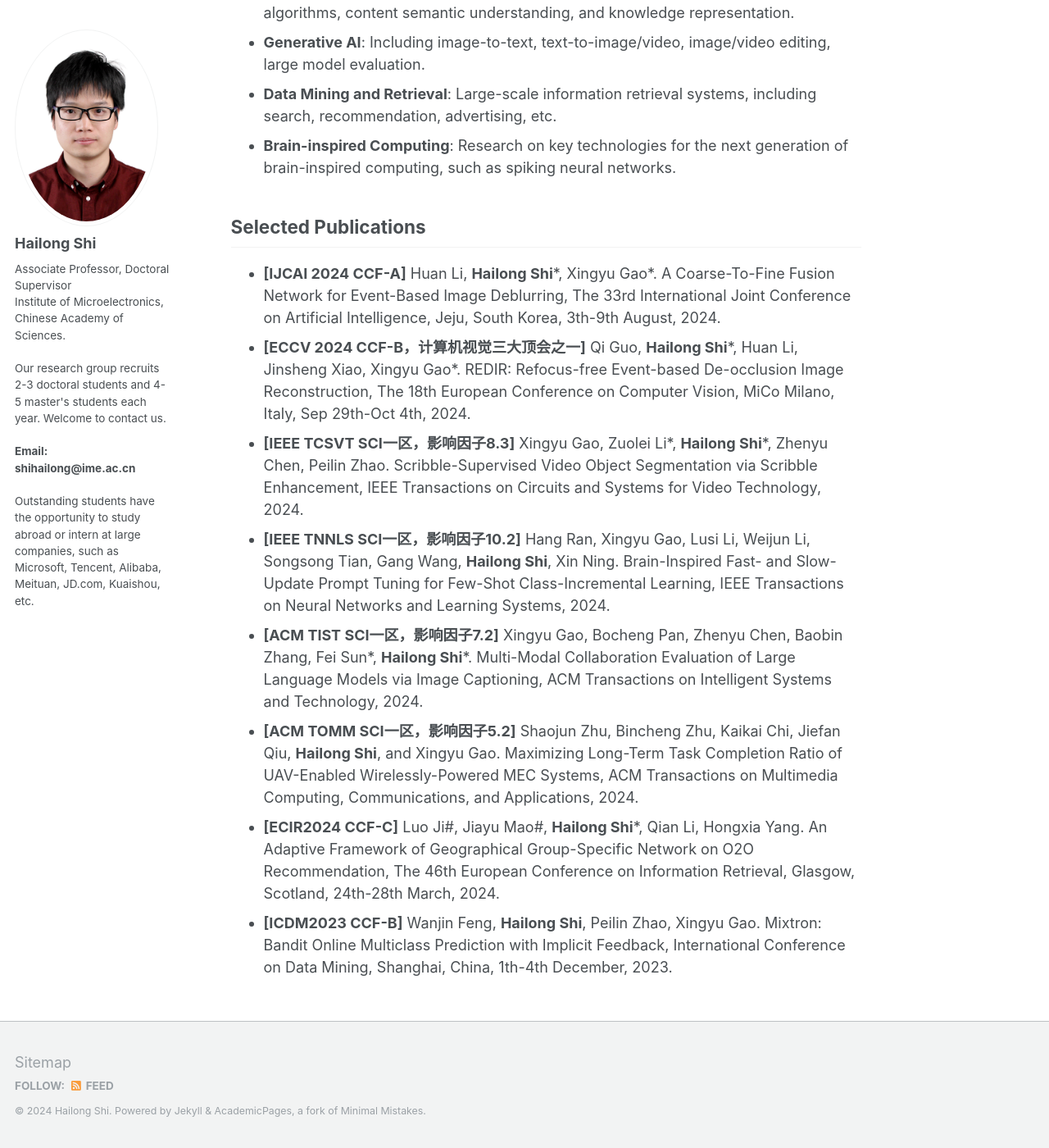
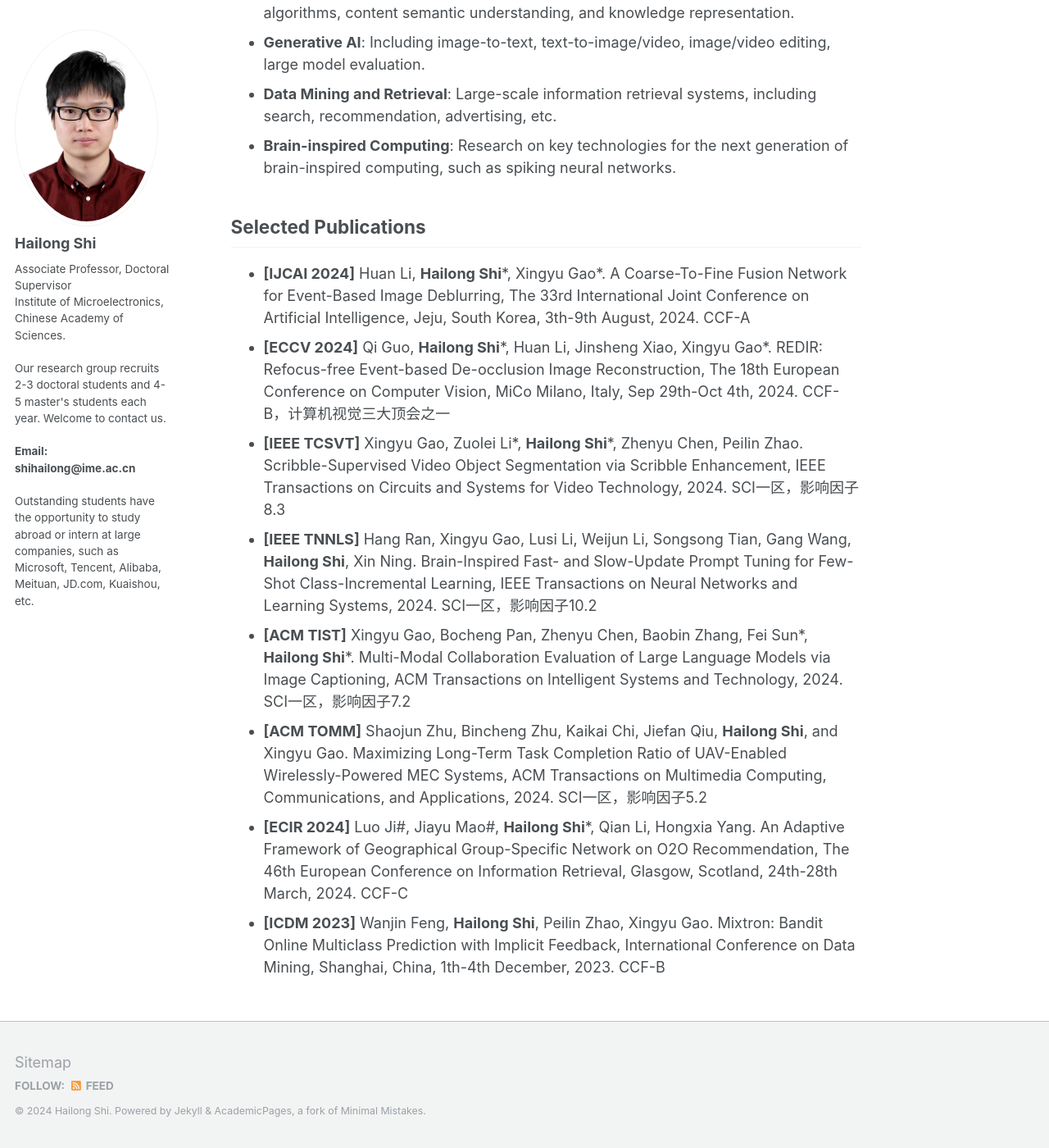
Before and after one commit to shihailong2023/shihailong2023.github.io, a Jekyll site: the page built from _pages/about.md, in a window 1280 px wide and 1400 px high, scrolled down 1435 px. Shown: the whole window at 82% size. Built offline with Jekyll 4.4.1, drawn with Linux system fonts in a browser that asks for light colours.

Commit message:
Update about.md

```diff
--- a/_pages/about.md
+++ b/_pages/about.md
@@ -34,11 +34,11 @@ This is Hailong Shi’s personal homepage.
 
 
 ## Selected Publications
-* **\[IJCAI 2024 CCF-A\]** Huan Li, **Hailong Shi**\*, Xingyu Gao\*. A Coarse-To-Fine Fusion Network for Event-Based Image Deblurring, The 33rd International Joint Conference on Artificial Intelligence, Jeju, South Korea, 3th-9th August, 2024.
-* **\[ECCV 2024 CCF-B，计算机视觉三大顶会之一\]** Qi Guo, **Hailong Shi**\*, Huan Li, Jinsheng Xiao, Xingyu Gao\*. REDIR: Refocus-free Event-based De-occlusion Image Reconstruction, The 18th European Conference on Computer Vision, MiCo Milano, Italy, Sep 29th-Oct 4th, 2024.
-* **\[IEEE TCSVT SCI一区，影响因子8.3\]** Xingyu Gao, Zuolei Li\*, **Hailong Shi**\*, Zhenyu Chen, Peilin Zhao. Scribble-Supervised Video Object Segmentation via Scribble Enhancement, IEEE Transactions on Circuits and Systems for Video Technology, 2024.
-* **\[IEEE TNNLS SCI一区，影响因子10.2\]** Hang Ran, Xingyu Gao, Lusi Li, Weijun Li, Songsong Tian, Gang Wang, **Hailong Shi**, Xin Ning. Brain-Inspired Fast- and Slow-Update Prompt Tuning for Few-Shot Class-Incremental Learning, IEEE Transactions on Neural Networks and Learning Systems, 2024.
-* **\[ACM TIST SCI一区，影响因子7.2\]** Xingyu Gao, Bocheng Pan, Zhenyu Chen, Baobin Zhang, Fei Sun\*, **Hailong Shi**\*. Multi-Modal Collaboration Evaluation of Large Language Models via Image Captioning, ACM Transactions on Intelligent Systems and Technology, 2024.
-* **\[ACM TOMM SCI一区，影响因子5.2\]** Shaojun Zhu, Bincheng Zhu, Kaikai Chi, Jiefan Qiu, **Hailong Shi**, and Xingyu Gao. Maximizing Long-Term Task Completion Ratio of UAV-Enabled Wirelessly-Powered MEC Systems, ACM Transactions on Multimedia Computing, Communications, and Applications, 2024.
-* **\[ECIR2024 CCF-C\]** Luo Ji#, Jiayu Mao#, **Hailong Shi**\*, Qian Li, Hongxia Yang. An Adaptive Framework of Geographical Group-Specific Network on O2O Recommendation, The 46th European Conference on Information Retrieval, Glasgow, Scotland, 24th-28th March, 2024.
-* **\[ICDM2023 CCF-B\]** Wanjin Feng, **Hailong Shi**, Peilin Zhao, Xingyu Gao. Mixtron: Bandit Online Multiclass Prediction with Implicit Feedback, International Conference on Data Mining, Shanghai, China, 1th-4th December, 2023.
+* **\[IJCAI 2024\]** Huan Li, **Hailong Shi**\*, Xingyu Gao\*. A Coarse-To-Fine Fusion Network for Event-Based Image Deblurring, The 33rd International Joint Conference on Artificial Intelligence, Jeju, South Korea, 3th-9th August, 2024. CCF-A
+* **\[ECCV 2024\]** Qi Guo, **Hailong Shi**\*, Huan Li, Jinsheng Xiao, Xingyu Gao\*. REDIR: Refocus-free Event-based De-occlusion Image Reconstruction, The 18th European Conference on Computer Vision, MiCo Milano, Italy, Sep 29th-Oct 4th, 2024. CCF-B，计算机视觉三大顶会之一
+* **\[IEEE TCSVT\]** Xingyu Gao, Zuolei Li\*, **Hailong Shi**\*, Zhenyu Chen, Peilin Zhao. Scribble-Supervised Video Object Segmentation via Scribble Enhancement, IEEE Transactions on Circuits and Systems for Video Technology, 2024. SCI一区，影响因子8.3
+* **\[IEEE TNNLS\]** Hang Ran, Xingyu Gao, Lusi Li, Weijun Li, Songsong Tian, Gang Wang, **Hailong Shi**, Xin Ning. Brain-Inspired Fast- and Slow-Update Prompt Tuning for Few-Shot Class-Incremental Learning, IEEE Transactions on Neural Networks and Learning Systems, 2024. SCI一区，影响因子10.2
+* **\[ACM TIST\]** Xingyu Gao, Bocheng Pan, Zhenyu Chen, Baobin Zhang, Fei Sun\*, **Hailong Shi**\*. Multi-Modal Collaboration Evaluation of Large Language Models via Image Captioning, ACM Transactions on Intelligent Systems and Technology, 2024. SCI一区，影响因子7.2
+* **\[ACM TOMM\]** Shaojun Zhu, Bincheng Zhu, Kaikai Chi, Jiefan Qiu, **Hailong Shi**, and Xingyu Gao. Maximizing Long-Term Task Completion Ratio of UAV-Enabled Wirelessly-Powered MEC Systems, ACM Transactions on Multimedia Computing, Communications, and Applications, 2024. SCI一区，影响因子5.2
+* **\[ECIR 2024\]** Luo Ji#, Jiayu Mao#, **Hailong Shi**\*, Qian Li, Hongxia Yang. An Adaptive Framework of Geographical Group-Specific Network on O2O Recommendation, The 46th European Conference on Information Retrieval, Glasgow, Scotland, 24th-28th March, 2024. CCF-C
+* **\[ICDM 2023\]** Wanjin Feng, **Hailong Shi**, Peilin Zhao, Xingyu Gao. Mixtron: Bandit Online Multiclass Prediction with Implicit Feedback, International Conference on Data Mining, Shanghai, China, 1th-4th December, 2023. CCF-B
```
